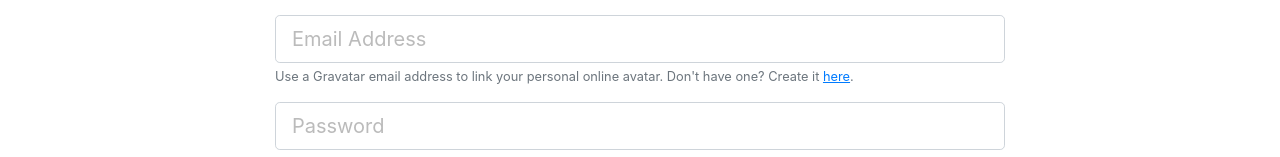
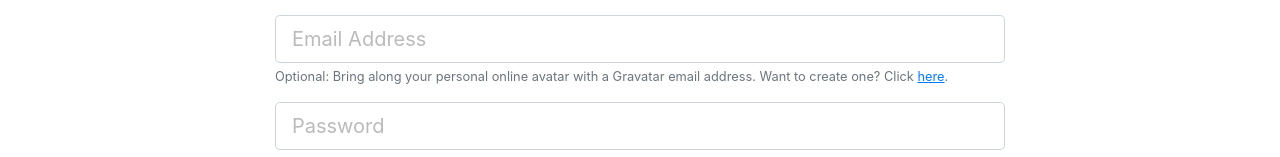
Before and after one commit to lunalemon/InstaDev-G, a React (Create React App) app in the folder client/: page /register in a window 1280 px wide. Shown: the part 236-393 px from the top of the page. Built offline with nearby package versions, Linux system fonts and the light colour scheme.

Commit message:
Changed gravatar wording and activated hyperlink.

```diff
--- a/client/src/components/auth/Register.js
+++ b/client/src/components/auth/Register.js
@@ -63,7 +63,7 @@ class Register extends Component {
               </div>
             )
             }
-              <small className="form-text text-muted" > Use a Gravatar email address to link your personal online avatar.  Don't have one?  Create it <a href="https://www.en.gravatar.com"><u> here</u></a>. </small>
+              <small className="form-text text-muted" > Optional: Bring along your personal online avatar with a Gravatar email address. Want to create one? Click <a href="https://en.gravatar.com"><u>here</u></a>. </small>
             </div>
             <div className="form-group">
               <input type="password" className={classnames("form-control form-control-lg", {"is-invalid":errors.password})}  placeholder="Password" name="password" value={this.state.password}
```
